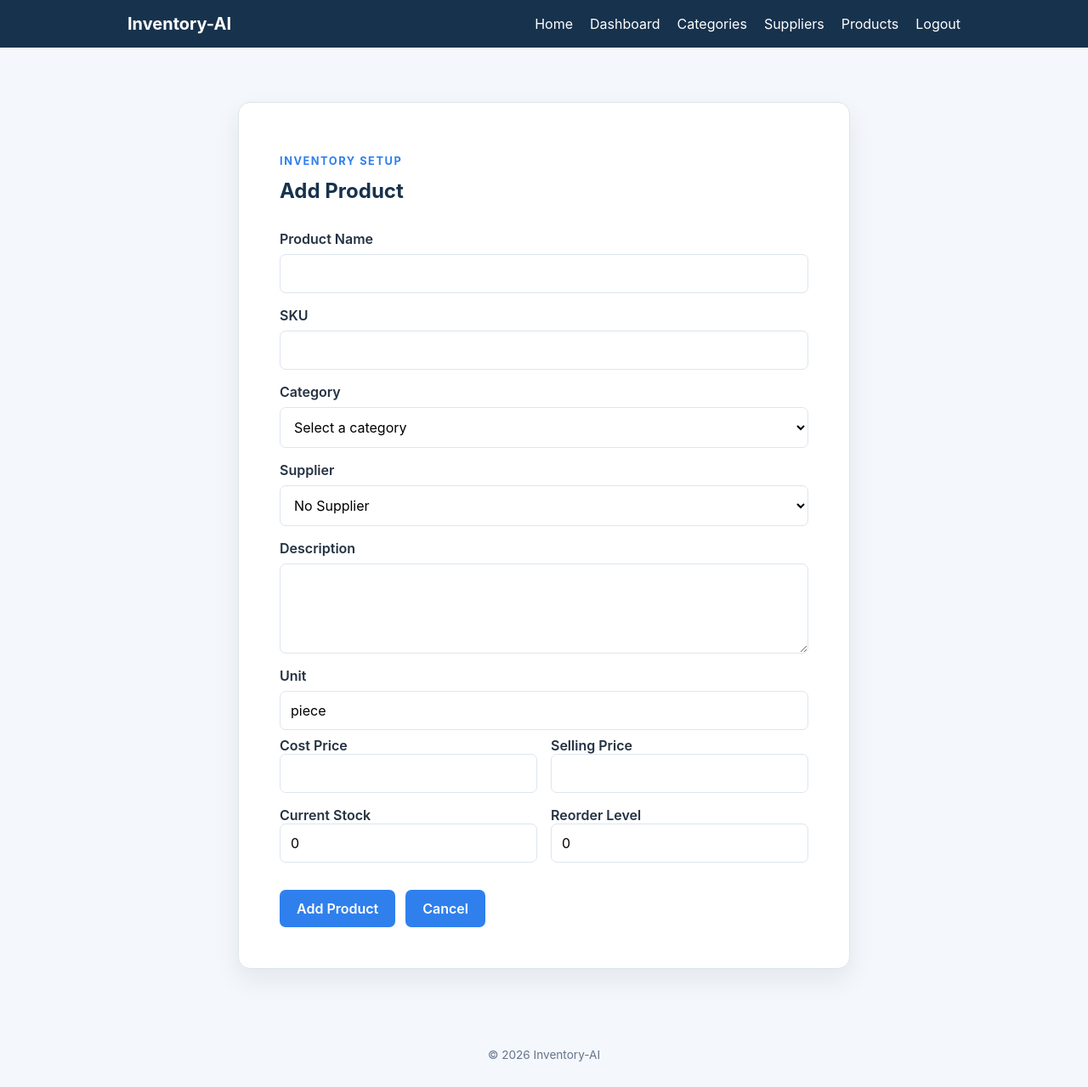
After one commit to PriyaGhosal/Inventory-AI, a Flask app: page /products/add in a window 1280 px wide. The commit adds this page. Shown: the whole page at 85% size. Run offline with Flask 3, Linux system fonts and the light colour scheme; the visitor is signed in with stand-in values (Sample User, id 1); data that the repository does not hold is empty.

Commit message:
Add product management

```diff
--- a/app.py
+++ b/app.py
@@ -3,6 +3,7 @@
 import click
 import mysql.connector
 import re
+from decimal import Decimal, InvalidOperation
 from dotenv import load_dotenv
 from flask import Flask, flash, redirect, render_template, session, url_for
 from flask import request
@@ -668,6 +669,433 @@ def render_supplier_form(supplier, form_title, submit_label):
     )
 
 
+@app.get("/products")
+def products():
+    """Display products with optional text search and active-status filtering."""
+    if "user_id" not in session:
+        flash("Please log in to access products.", "error")
+        return redirect(url_for("login"))
+
+    search_term = request.args.get("search", "").strip()
+    status_filter = request.args.get("status", "").strip().lower()
+    if status_filter not in {"active", "inactive"}:
+        status_filter = ""
+
+    connection = None
+    cursor = None
+    product_rows = []
+    try:
+        connection = get_db_connection()
+        cursor = connection.cursor(dictionary=True)
+        conditions = []
+        parameters = []
+        if search_term:
+            search_pattern = f"%{search_term}%"
+            conditions.append(
+                """
+                (p.product_name LIKE %s OR p.sku LIKE %s
+                 OR c.category_name LIKE %s OR s.supplier_name LIKE %s)
+                """
+            )
+            parameters.extend(
+                [search_pattern, search_pattern, search_pattern, search_pattern]
+            )
+        if status_filter:
+            conditions.append("p.is_active = %s")
+            parameters.append(status_filter == "active")
+
+        where_clause = f"WHERE {' AND '.join(conditions)}" if conditions else ""
+        cursor.execute(
+            f"""
+            SELECT p.product_id, p.product_name, p.sku, p.description, p.unit,
+                   p.cost_price, p.selling_price, p.current_stock,
+                   p.reorder_level, p.is_active, p.created_at,
+                   c.category_name, s.supplier_name
+            FROM products AS p
+            INNER JOIN categories AS c ON p.category_id = c.category_id
+            LEFT JOIN suppliers AS s ON p.supplier_id = s.supplier_id
+            {where_clause}
+            ORDER BY p.product_name ASC
+            """,
+            tuple(parameters),
+        )
+        product_rows = cursor.fetchall()
+    except mysql.connector.Error:
+        app.logger.exception("Database error while loading products")
+        flash("Products are temporarily unavailable. Please try again.", "error")
+    finally:
+        if cursor is not None:
+            cursor.close()
+        if connection is not None and connection.is_connected():
+            connection.close()
+
+    return render_template(
+        "products.html",
+        page_title="Product Management",
+        products=product_rows,
+        search_term=search_term,
+        status_filter=status_filter,
+    )
+
+
+@app.route("/products/add", methods=["GET", "POST"])
+def add_product():
+    """Display and process the add-product form."""
+    if "user_id" not in session:
+        flash("Please log in to manage products.", "error")
+        return redirect(url_for("login"))
+
+    product = empty_product()
+    if request.method == "POST":
+        product = product_from_form()
+        validation_error, warning = validate_product_input(product)
+        if validation_error:
+            flash(validation_error, "error")
+            return render_product_form(product, "Add Product", "Add Product")
+        if warning:
+            flash(warning, "warning")
+
+        connection = None
+        cursor = None
+        try:
+            connection = get_db_connection()
+            cursor = connection.cursor()
+            relationship_error = validate_product_relationships(cursor, product)
+            if relationship_error:
+                flash(relationship_error, "error")
+                return render_product_form(product, "Add Product", "Add Product")
+            cursor.execute(
+                """
+                INSERT INTO products
+                    (category_id, supplier_id, product_name, sku, description,
+                     unit, cost_price, selling_price, current_stock,
+                     reorder_level, is_active)
+                VALUES (%s, %s, %s, %s, %s, %s, %s, %s, %s, %s, TRUE)
+                """,
+                product_values(product),
+            )
+            connection.commit()
+        except mysql.connector.IntegrityError:
+            if connection is not None:
+                connection.rollback()
+            flash("A product with this SKU already exists.", "error")
+            return render_product_form(product, "Add Product", "Add Product")
+        except mysql.connector.Error:
+            if connection is not None:
+                connection.rollback()
+            app.logger.exception("Database error while adding product")
+            flash("The product could not be added. Please try again.", "error")
+            return render_product_form(product, "Add Product", "Add Product")
+        finally:
+            if cursor is not None:
+                cursor.close()
+            if connection is not None and connection.is_connected():
+                connection.close()
+
+        flash("Product added successfully.", "success")
+        return redirect(url_for("products"))
+
+    return render_product_form(product, "Add Product", "Add Product")
+
+
+@app.route("/products/edit/<int:product_id>", methods=["GET", "POST"])
+def edit_product(product_id):
+    """Display and process the edit form for one product."""
+    if "user_id" not in session:
+        flash("Please log in to manage products.", "error")
+        return redirect(url_for("login"))
+
+    connection = None
+    cursor = None
+    try:
+        connection = get_db_connection()
+        cursor = connection.cursor(dictionary=True)
+        cursor.execute(
+            """
+            SELECT product_id, category_id, supplier_id, product_name, sku,
+                   description, unit, cost_price, selling_price, current_stock,
+                   reorder_level, is_active
+            FROM products
+            WHERE product_id = %s
+            """,
+            (product_id,),
+        )
+        product = cursor.fetchone()
+    except mysql.connector.Error:
+        app.logger.exception("Database error while loading product %s", product_id)
+        flash("The product could not be loaded. Please try again.", "error")
+        return redirect(url_for("products"))
+    finally:
+        if cursor is not None:
+            cursor.close()
+        if connection is not None and connection.is_connected():
+            connection.close()
+
+    if product is None:
+        flash("Product not found.", "error")
+        return redirect(url_for("products"))
+
+    if request.method == "POST":
+        submitted_product = product_from_form()
+        product.update(submitted_product)
+        validation_error, warning = validate_product_input(product)
+        if validation_error:
+            flash(validation_error, "error")
+            return render_product_form(product, "Edit Product", "Save Changes")
+        if warning:
+            flash(warning, "warning")
+
+        connection = None
+        cursor = None
+        try:
+            connection = get_db_connection()
+            cursor = connection.cursor()
+            relationship_error = validate_product_relationships(cursor, product)
+            if relationship_error:
+                flash(relationship_error, "error")
+                return render_product_form(product, "Edit Product", "Save Changes")
+            cursor.execute(
+                """
+                UPDATE products
+                SET category_id = %s, supplier_id = %s, product_name = %s,
+                    sku = %s, description = %s, unit = %s, cost_price = %s,
+                    selling_price = %s, current_stock = %s, reorder_level = %s
+                WHERE product_id = %s
+                """,
+                product_values(product) + (product_id,),
+            )
+            connection.commit()
+        except mysql.connector.IntegrityError:
+            if connection is not None:
+                connection.rollback()
+            flash("A product with this SKU already exists.", "error")
+            return render_product_form(product, "Edit Product", "Save Changes")
+        except mysql.connector.Error:
+            if connection is not None:
+                connection.rollback()
+            app.logger.exception("Database error while editing product %s", product_id)
+            flash("The product could not be updated. Please try again.", "error")
+            return render_product_form(product, "Edit Product", "Save Changes")
+        finally:
+            if cursor is not None:
+                cursor.close()
+            if connection is not None and connection.is_connected():
+                connection.close()
+
+        flash("Product updated successfully.", "success")
+        return redirect(url_for("products"))
+
+    return render_product_form(product, "Edit Product", "Save Changes")
+
+
+@app.post("/products/toggle/<int:product_id>")
+def toggle_product(product_id):
+    """Activate or deactivate a product without deleting its history."""
+    if "user_id" not in session:
+        flash("Please log in to manage products.", "error")
+        return redirect(url_for("login"))
+
+    connection = None
+    cursor = None
+    try:
+        connection = get_db_connection()
+        cursor = connection.cursor(dictionary=True)
+        cursor.execute(
+            "SELECT is_active FROM products WHERE product_id = %s",
+            (product_id,),
+        )
+        product = cursor.fetchone()
+        if product is None:
+            flash("Product not found.", "error")
+            return redirect(url_for("products"))
+
+        new_status = not product["is_active"]
+        cursor.execute(
+            "UPDATE products SET is_active = %s WHERE product_id = %s",
+            (new_status, product_id),
+        )
+        connection.commit()
+    except mysql.connector.Error:
+        if connection is not None:
+            connection.rollback()
+        app.logger.exception("Database error while toggling product %s", product_id)
+        flash("The product status could not be changed. Please try again.", "error")
+        return redirect(url_for("products"))
+    finally:
+        if cursor is not None:
+            cursor.close()
+        if connection is not None and connection.is_connected():
+            connection.close()
+
+    flash("Product activated." if new_status else "Product deactivated.", "success")
+    return redirect(url_for("products"))
+
+
+def empty_product():
+    """Return the fields used by the product form."""
+    return {
+        "product_name": "",
+        "sku": "",
+        "category_id": "",
+        "supplier_id": "",
+        "description": "",
+        "unit": "piece",
+        "cost_price": "",
+        "selling_price": "",
+        "current_stock": "0",
+        "reorder_level": "0",
+    }
+
+
+def product_from_form():
+    """Read product fields from the browser and trim text inputs."""
+    return {
+        "product_name": request.form.get("product_name", "").strip(),
+        "sku": request.form.get("sku", "").strip(),
+        "category_id": request.form.get("category_id", "").strip(),
+        "supplier_id": request.form.get("supplier_id", "").strip(),
+        "description": request.form.get("description", "").strip(),
+        "unit": request.form.get("unit", "").strip(),
+        "cost_price": request.form.get("cost_price", "").strip(),
+        "selling_price": request.form.get("selling_price", "").strip(),
+        "current_stock": request.form.get("current_stock", "").strip(),
+        "reorder_level": request.form.get("reorder_level", "").strip(),
+    }
+
+
+def validate_product_input(product):
+    """Return an error and optional warning for product form values."""
+    text_limits = (
+        ("product_name", 150, "Product name"),
+        ("sku", 50, "SKU"),
+        ("description", 500, "Description"),
+        ("unit", 30, "Unit"),
+    )
+    if not product["product_name"]:
+        return "Product name is required.", None
+    if not product["sku"]:
+        return "SKU is required.", None
+    for field_name, maximum, label in text_limits:
+        if len(product[field_name]) > maximum:
+            return f"{label} must be {maximum} characters or fewer.", None
+
+    parsed_prices = []
+    for field_name, label in (
+        ("cost_price", "Cost price"),
+        ("selling_price", "Selling price"),
+    ):
+        try:
+            value = Decimal(product[field_name])
+        except (InvalidOperation, TypeError):
+            return f"{label} must be a valid number.", None
+        if not value.is_finite() or value < 0 or value.as_tuple().exponent < -2:
+            return f"{label} must be non-negative with at most 2 decimal places.", None
+        parsed_prices.append(value)
+
+    for field_name, label in (
+        ("current_stock", "Current stock"),
+        ("reorder_level", "Reorder level"),
+    ):
+        try:
+            value = int(product[field_name])
+        except (TypeError, ValueError):
+            return f"{label} must be a non-negative integer.", None
+        if value < 0 or str(value) != product[field_name]:
+            return f"{label} must be a non-negative integer.", None
+
+    product["_cost_price"] = parsed_prices[0]
+    product["_selling_price"] = parsed_prices[1]
+    if parsed_prices[1] < parsed_prices[0]:
+        return None, "Warning: Selling price is lower than cost price."
+    return None, None
+
+
+def validate_product_relationships(cursor, product):
+    """Verify submitted category and optional supplier IDs exist."""
+    try:
+        category_id = int(product["category_id"])
+    except (TypeError, ValueError):
+        return "Please select a valid category."
+    cursor.execute(
+        "SELECT category_id FROM categories WHERE category_id = %s",
+        (category_id,),
+    )
+    if cursor.fetchone() is None:
+        return "Please select an existing category."
+    product["_category_id"] = category_id
+
+    supplier_id = None
+    if product["supplier_id"]:
+        try:
+            supplier_id = int(product["supplier_id"])
+        except (TypeError, ValueError):
+            return "Please select a valid supplier."
+        cursor.execute(
+            "SELECT supplier_id FROM suppliers WHERE supplier_id = %s",
+            (supplier_id,),
+        )
+        if cursor.fetchone() is None:
+            return "Please select an existing supplier."
+    product["_supplier_id"] = supplier_id
+    return None
+
+
+def product_values(product):
+    """Return validated product fields in database column order."""
+    return (
+        product["_category_id"],
+        product["_supplier_id"],
+        product["product_name"],
+        product["sku"],
+        product["description"] or None,
+        product["unit"] or None,
+        product["_cost_price"],
+        product["_selling_price"],
+        int(product["current_stock"]),
+        int(product["reorder_level"]),
+    )
+
+
+def load_product_options():
+    """Load categories and suppliers for the product form dropdowns."""
+    connection = None
+    cursor = None
+    try:
+        connection = get_db_connection()
+        cursor = connection.cursor(dictionary=True)
+        cursor.execute(
+            "SELECT category_id, category_name FROM categories ORDER BY category_name"
+        )
+        categories = cursor.fetchall()
+        cursor.execute(
+            "SELECT supplier_id, supplier_name FROM suppliers ORDER BY supplier_name"
+        )
+        suppliers = cursor.fetchall()
+        return categories, suppliers
+    except mysql.connector.Error:
+        app.logger.exception("Database error while loading product form options")
+        return [], []
+    finally:
+        if cursor is not None:
+            cursor.close()
+        if connection is not None and connection.is_connected():
+            connection.close()
+
+
+def render_product_form(product, form_title, submit_label):
+    """Render the shared add/edit product form."""
+    categories, suppliers = load_product_options()
+    return render_template(
+        "product_form.html",
+        page_title=form_title,
+        form_title=form_title,
+        submit_label=submit_label,
+        product=product,
+        categories=categories,
+        suppliers=suppliers,
+    )
+
+
 @app.post("/logout")
 def logout():
     """End the current session and return the user to the login page."""
--- a/static/css/style.css
+++ b/static/css/style.css
@@ -123,6 +123,10 @@ nav a:hover {
     max-width: 620px;
 }
 
+.product-form-card {
+    max-width: 720px;
+}
+
 .search-form {
     background: var(--surface);
     border: 1px solid var(--border);
@@ -144,6 +148,15 @@ nav a:hover {
 
 .search-controls input {
     flex: 1;
+}
+
+.search-controls select,
+select {
+    background: var(--surface);
+    border: 1px solid var(--border);
+    border-radius: 7px;
+    font: inherit;
+    padding: 0.75rem;
 }
 
 .search-controls .button {
@@ -327,6 +392,16 @@ textarea:focus {
     outline: 2px solid var(--pale-blue);
 }
 
+.form-grid {
+    display: grid;
+    gap: 1rem;
+    grid-template-columns: repeat(2, 1fr);
+}
+
+.form-grid input {
+    width: 100%;
+}
+
 .form-actions {
     display: flex;
     gap: 0.75rem;
--- a/templates/base.html
+++ b/templates/base.html
@@ -15,6 +15,7 @@
                 <a href="{{ url_for('dashboard') }}">Dashboard</a>
                 <a href="{{ url_for('categories') }}">Categories</a>
                 <a href="{{ url_for('suppliers') }}">Suppliers</a>
+                <a href="{{ url_for('products') }}">Products</a>
                 <form class="logout-form" method="post" action="{{ url_for('logout') }}">
                     <button class="nav-button" type="submit">Logout</button>
                 </form>
--- /dev/null
+++ b/templates/product_form.html
@@ -0,0 +1,65 @@
+{% extends "base.html" %}
+
+{% block content %}
+<section class="form-card product-form-card">
+    <p class="eyebrow">Inventory setup</p>
+    <h1>{{ form_title }}</h1>
+    <form method="post" action="{{ request.path }}">
+        <label for="product_name">Product Name</label>
+        <input id="product_name" name="product_name" type="text" maxlength="150" value="{{ product.product_name }}" required>
+
+        <label for="sku">SKU</label>
+        <input id="sku" name="sku" type="text" maxlength="50" value="{{ product.sku }}" required>
+
+        <label for="category_id">Category</label>
+        <select id="category_id" name="category_id" required>
+            <option value="">Select a category</option>
+            {% for category in categories %}
+                <option value="{{ category.category_id }}" {% if product.category_id|string == category.category_id|string %}selected{% endif %}>
+                    {{ category.category_name }}
+                </option>
+            {% endfor %}
+        </select>
+
+        <label for="supplier_id">Supplier</label>
+        <select id="supplier_id" name="supplier_id">
+            <option value="">No Supplier</option>
+            {% for supplier in suppliers %}
+                <option value="{{ supplier.supplier_id }}" {% if product.supplier_id|string == supplier.supplier_id|string %}selected{% endif %}>
+                    {{ supplier.supplier_name }}
+                </option>
+            {% endfor %}
+        </select>
+
+        <label for="description">Description</label>
+        <textarea id="description" name="description" maxlength="500" rows="4">{{ product.description or "" }}</textarea>
+
+        <label for="unit">Unit</label>
+        <input id="unit" name="unit" type="text" maxlength="30" value="{{ product.unit or '' }}" placeholder="piece, kg, litre, box">
+
+        <div class="form-grid">
+            <div>
+                <label for="cost_price">Cost Price</label>
+                <input id="cost_price" name="cost_price" type="number" min="0" step="0.01" value="{{ product.cost_price }}" required>
+            </div>
+            <div>
+                <label for="selling_price">Selling Price</label>
+                <input id="selling_price" name="selling_price" type="number" min="0" step="0.01" value="{{ product.selling_price }}" required>
+            </div>
+            <div>
+                <label for="current_stock">Current Stock</label>
+                <input id="current_stock" name="current_stock" type="number" min="0" step="1" value="{{ product.current_stock }}" required>
+            </div>
+            <div>
+                <label for="reorder_level">Reorder Level</label>
+                <input id="reorder_level" name="reorder_level" type="number" min="0" step="1" value="{{ product.reorder_level }}" required>
+            </div>
+        </div>
+
+        <div class="form-actions">
+            <button class="button" type="submit">{{ submit_label }}</button>
+            <a class="button button-secondary" href="{{ url_for('products') }}">Cancel</a>
+        </div>
+    </form>
+</section>
+{% endblock %}
```
Also changed, not shown: other parts of static/css/style.css (+56 -0 lines), templates/products.html (added, +109 -0 lines), README.md.
